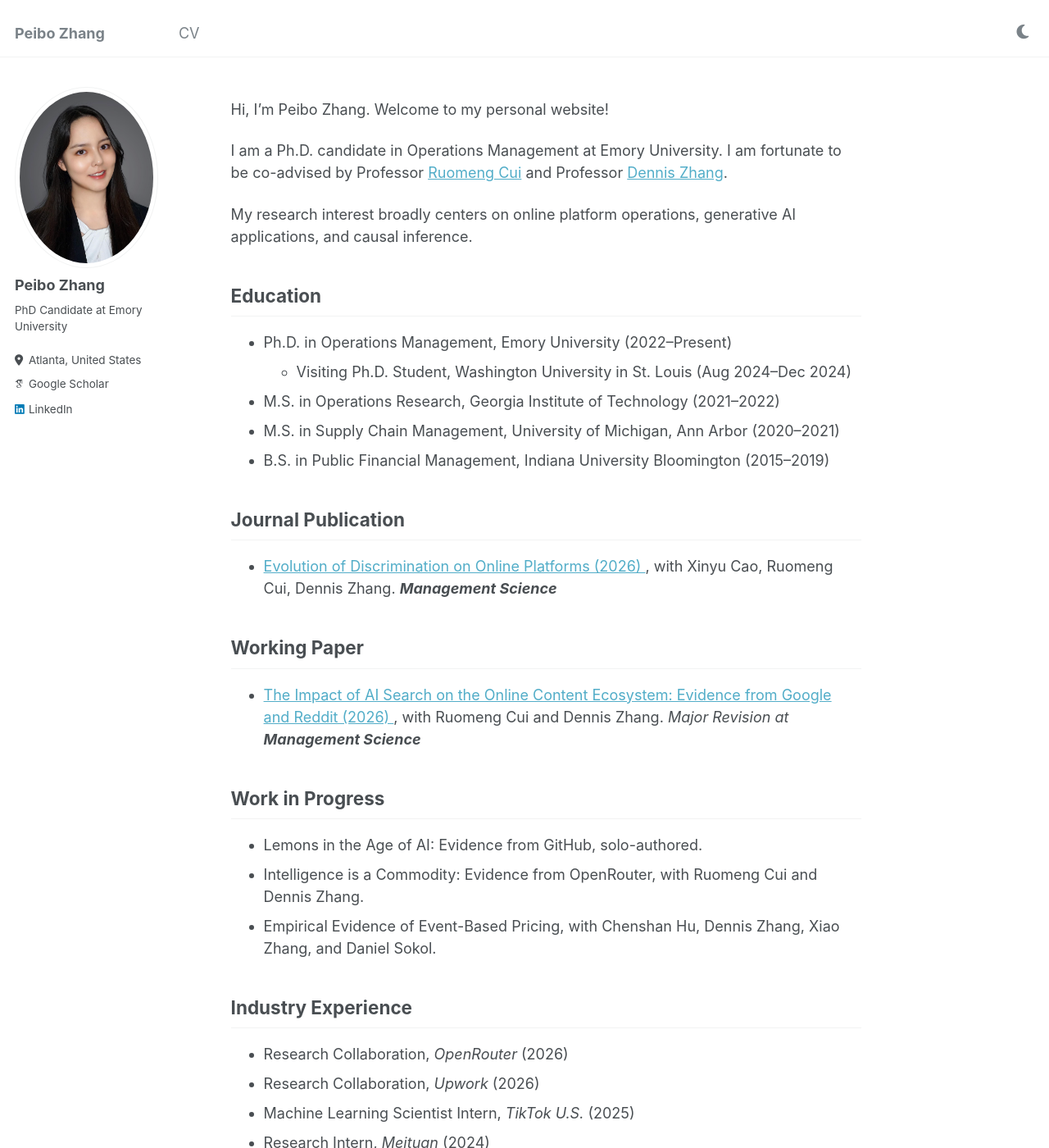
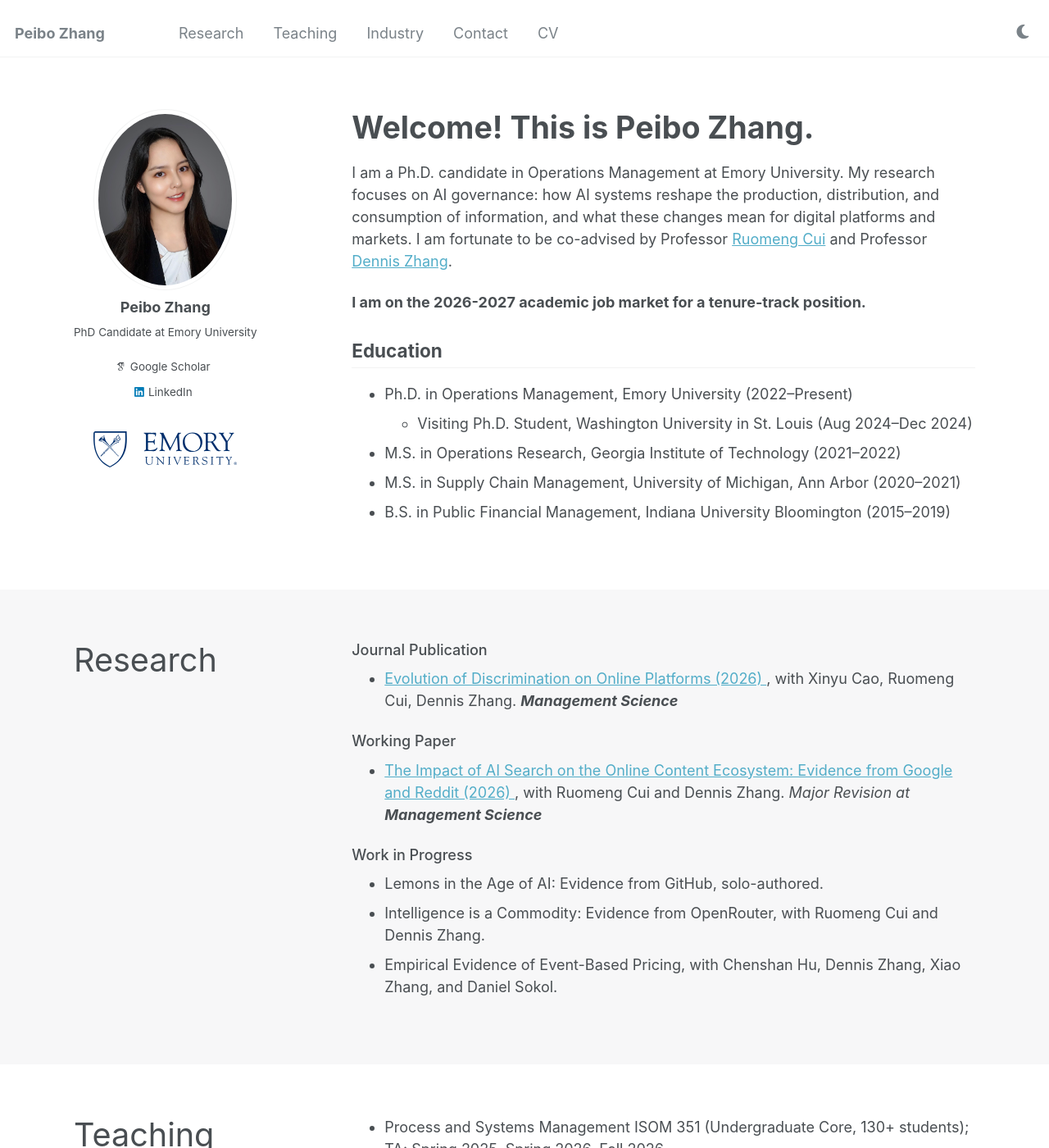
Before and after one commit to PeiboZhang/peibozhang.github.io, a Jekyll site: the page built from _pages/about.md, in a window 1280 px wide and 1400 px high. Shown: the whole window at 82% size. Built offline with Jekyll 4.4.1, drawn with Linux system fonts in a browser that asks for light colours; some web fonts are replaced; some of the changed text lies outside the part shown.

Commit message:
Redesign homepage: section bands, top-menu jump links, Emory logo; refresh CV
Co-Authored-By: Claude Opus 5.5 (1M context) <noreply@anthropic.com>

```diff
--- a/_config.yml
+++ b/_config.yml
@@ -25,7 +25,7 @@ author:
   name             : "Peibo Zhang"
   # pronouns         :
   bio              : "PhD Candidate at Emory University"
-  location         : "Atlanta, United States"
+  # location         : "Atlanta, United States"
   # employer         : "Red Brick University"
   # uri              : # URL
   peibo.zhang@emory.edu            : peibo.zhang@emory.edu
--- a/_includes/author-profile.html
+++ b/_includes/author-profile.html
@@ -155,4 +155,9 @@
       {% endif %}
     </ul>
   </div>
+
+  <div class="author__logo">
+    <img class="author__logo--light" src="{{ base_path }}/images/emory-logo.svg" alt="Emory University">
+    <img class="author__logo--dark" src="{{ base_path }}/images/emory-logo-white.svg" alt="Emory University">
+  </div>
 </div>
--- /dev/null
+++ b/_layouts/home.html
@@ -0,0 +1,7 @@
+---
+layout: default
+---
+
+<div id="main" class="home" role="main">
+  {{ content }}
+</div>
--- a/_pages/about.md
+++ b/_pages/about.md
@@ -17,14 +18,21 @@ redirect_from:
   gtag('config', 'G-WK8B3JSX0Z');
 </script>
 
+{% include base_path %}
 
-Hi, I'm Peibo Zhang. Welcome to my personal website!
+<section class="home-band home-hero">
+<div class="home-band__inner">
+<div class="home-profile">
+{% include author-profile.html %}
+</div>
+<div class="home-hero__body">
+<p class="home-hero__welcome">Welcome! This is Peibo Zhang.</p>
 
-I am a Ph.D. candidate in Operations Management at Emory University. I am fortunate to be co-advised by Professor [Ruomeng Cui](http://ruomengcui.com/) and Professor [Dennis Zhang](http://www.denniszhang.org/).
+<p>I am a Ph.D. candidate in Operations Management at Emory University. My research focuses on AI governance: how AI systems reshape the production, distribution, and consumption of information, and what these changes mean for digital platforms and markets. I am fortunate to be co-advised by Professor <a href="http://ruomengcui.com/">Ruomeng Cui</a> and Professor <a href="http://www.denniszhang.org/">Dennis Zhang</a>.</p>
 
-My research interest broadly centers on online platform operations, generative AI applications, and causal inference.
+<p><b>I am on the 2026-2027 academic job market for a tenure-track position.</b></p>
 
-<h2>Education</h2>
+<h2 id="education">Education</h2>
 <ul>
   <li>
     Ph.D. in Operations Management, Emory University (2022–Present)
@@ -36,8 +44,15 @@ My research interest broadly centers on online platform operations, generative A
   <li>M.S. in Supply Chain Management, University of Michigan, Ann Arbor (2020–2021)</li>
   <li>B.S. in Public Financial Management, Indiana University Bloomington (2015–2019)</li>
 </ul>
+</div>
+</div>
+</section>
 
-<h2>Journal Publication</h2>
+<section class="home-band" id="research">
+<div class="home-band__inner">
+<h2 class="home-band__title">Research</h2>
+<div class="home-band__body">
+<h3>Journal Publication</h3>
 <ul>
   <li>
     <a href="https://doi.org/10.1287/mnsc.2025.02111" target="_blank">
@@ -48,7 +63,7 @@ My research interest broadly centers on online platform operations, generative A
   </li>
 </ul>
 
-<h2>Working Paper</h2>
+<h3>Working Paper</h3>
 <ul>
   <li>
     <a href="https://papers.ssrn.com/sol3/papers.cfm?abstract_id=6762279" target="_blank">
@@ -59,7 +74,7 @@ My research interest broadly centers on online platform operations, generative A
   </li>
 </ul>
 
-<h2>Work in Progress</h2>
+<h3>Work in Progress</h3>
 <ul>
   <li>
     Lemons in the Age of AI: Evidence from GitHub, solo-authored.
@@ -73,8 +88,33 @@ My research interest broadly centers on online platform operations, generative A
     with Chenshan Hu, Dennis Zhang, Xiao Zhang, and Daniel Sokol.
   </li>
 </ul>
+</div>
+</div>
+</section>
 
-<h2>Industry Experience</h2>
+<section class="home-band" id="teaching">
+<div class="home-band__inner">
+<h2 class="home-band__title">Teaching</h2>
+<div class="home-band__body">
+<ul>
+  <li>
+    Process and Systems Management ISOM 351 (Undergraduate Core, 130+ students); TA; Spring 2025, Spring 2026, Fall 2026
+  </li>
+  <li>
+    Process and Systems Management ISOM 551 (Evening MBA Core, 90+ students); TA; Spring 2025, Spring 2026
+  </li>
+  <li>
+    Teaching Evaluation (Spring 2026): median 5/5, average 4.83/5
+  </li>
+</ul>
+</div>
+</div>
+</section>
+
+<section class="home-band" id="industry">
+<div class="home-band__inner">
+<h2 class="home-band__title">Industry</h2>
+<div class="home-band__body">
 <ul>
   <li>
     Research Collaboration, <i>OpenRouter</i> (2026)
@@ -89,48 +129,18 @@ My research interest broadly centers on online platform operations, generative A
     Research Intern, <i>Meituan</i> (2024)
   </li>
 </ul>
+</div>
+</div>
+</section>
 
-<h2>Teaching Experience</h2>
+<section class="home-band" id="contact">
+<div class="home-band__inner">
+<h2 class="home-band__title">Contact</h2>
+<div class="home-band__body">
 <ul>
-  <li>
-    Process and Systems Management ISOM 351 (Undergraduate Core, 130+ students); TA; Spring 2025, Spring 2026, Fall 2026
-  </li>
-  <li>
-    Process and Systems Management ISOM 551 (Evening MBA Core, 90+ students); TA; Spring 2025, Spring 2026
-  </li>
-  <li>
-    Teaching Evaluation (Spring 2026): median 5/5, average 4.83/5
-  </li>
+  <li>Address: 1300 Clifton Rd, W418, Atlanta, GA 30329</li>
+  <li>Email: <a href="mailto:peibo.zhang@emory.edu">peibo.zhang@emory.edu</a></li>
 </ul>
-
-<h2>Awards and Fellowships</h2>
-<ul>
-  <li>Sheth Fellowship, Goizueta Business School, Emory University (2025)</li>
-  <li>Laney Fellowship, Laney Graduate School, Emory University (2022)</li>
-  <li>Doctoral Fellowship, Goizueta Business School, Emory University (2022)</li>
-</ul>
-
-<h2>Academic Services</h2>
-<ul>
-  <li><b>Session Chair</b>: INFORMS Annual Meeting (2025)</li>
-  <li>
-    <b>Reviewer</b>: INFORMS Behavioral Operations Management Best Working Paper Competition (2025, 2026)
-  </li>
-</ul>
-
-<h2>Conference Presentations and Workshops</h2>
-<ul>
-  <li>
-    <b>Evolution of Discrimination on Online Platforms</b>
-    <ul>
-      <li>2026 INFORMS Annual Meeting, San Francisco, CA</li>
-      <li>2025 INFORMS Annual Meeting, Atlanta, GA</li>
-      <li>2025 POMS Conference, Atlanta, GA</li>
-      <li>2024 INFORMS Annual Meeting, Seattle, WA</li>
-      <li>2024 MSOM Conference, Minneapolis, MN</li>
-    </ul>
-  </li>
-  <li>
-    2023 Behavioral Operations Management Summer Institute (BOMSI), Harvard Business School, Boston, MA
-  </li>
-</ul>
+</div>
+</div>
+</section>
--- a/assets/css/main.scss
+++ b/assets/css/main.scss
@@ -81,3 +81,51 @@ html[data-theme="dark"] .author__urls-wrapper .btn--inverse { background: #1e212
 html[data-theme="dark"] .page__footer { background-color: #1e2125; border-top-color: #2c3036; }
 html[data-theme="dark"] code,
 html[data-theme="dark"] pre { background: #1e2125; }
+
+/* Homepage: full-width bands, section title on the left (layout: home) */
+#main.home { max-width: none; width: 100%; padding: 0; margin-top: 0; }
+.home-band { padding: 3.5em 1.5em; }
+.home-band:nth-of-type(even) { background: #f7f7f8; }
+.home-band__inner {
+  max-width: 1100px;
+  margin: 0 auto;
+  display: grid;
+  grid-template-columns: 1fr;
+  gap: 1em;
+  @include breakpoint($large) { grid-template-columns: 3fr 8fr; gap: 3em; }
+}
+.home-band[id] { scroll-margin-top: 70px; }
+.home-band__title { font-size: 2.2em; font-weight: 400; line-height: 1.2; margin: 0; }
+.home-band__body h3 { margin: 0 0 0.6em; font-weight: 500; }
+.home-band__body h3:not(:first-child) { margin-top: 1.4em; }
+.home-band__body ul { margin-top: 0; }
+
+/* profile block reuses _includes/author-profile.html; mirror the .sidebar text sizes */
+.home-profile .author__name { font-family: $sans-serif; font-size: $type-size-5; }
+.home-profile p, .home-profile li { font-family: $sans-serif; font-size: $type-size-6; line-height: 1.5; }
+.home-hero__welcome { font-size: calc(2.2em - 2px); font-weight: 700; line-height: 1.2; margin: 0 0 0.5em; }
+.home-hero__body h2 { margin-top: 1.4em; padding-bottom: 0.3em; border-bottom: 1px solid #f2f3f3; }
+
+html[data-theme="dark"] .home-band:nth-of-type(even) { background: #1e2125; }
+html[data-theme="dark"] .home-hero__body h2 { border-color: #2c3036; }
+.home-band__inner { align-items: start; }
+.home-band__title { border-bottom: none !important; padding-bottom: 0 !important; }
+.home-band__inner > * { min-width: 0; }
+/* homepage: footer follows the content instead of reserving 9em at the bottom */
+body:has(#main.home) { padding-bottom: 0; }
+body:has(#main.home) .page__footer { position: static; margin-top: 0; }
+.home-band:last-of-type { padding-bottom: 2.5em; }
+/* Emory logo under the profile photo (desktop only; the mobile profile is a compact row) */
+.author__logo { display: none; }
+@include breakpoint($large) {
+  .author__logo { display: block; margin-top: 35px; }
+}
+.author__logo img { width: 100%; max-width: 175px; }
+.author__logo--dark { display: none; }
+html[data-theme="dark"] .author__logo--light { display: none; }
+html[data-theme="dark"] .author__logo--dark { display: inline; }
+/* homepage: center the profile text under the photo (desktop) */
+@include breakpoint($large) {
+  .home-profile > div { width: fit-content; text-align: center; }
+  .home-profile .author__avatar img { display: block; margin: 0 auto; }
+}
```
Also changed, not shown: other parts of _pages/about.md (+2 -1 lines), _data/navigation.yml (+12 -0 lines), images/emory-logo-white.svg (added), images/emory-logo.svg (added), 1 other file.
